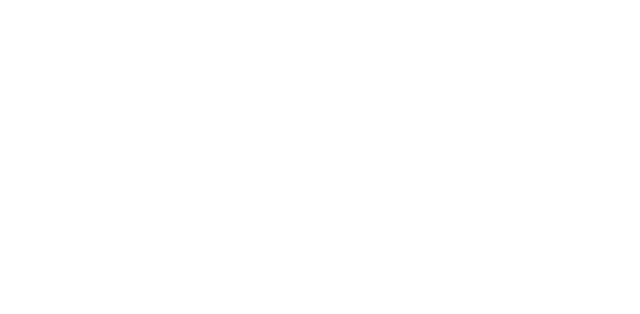
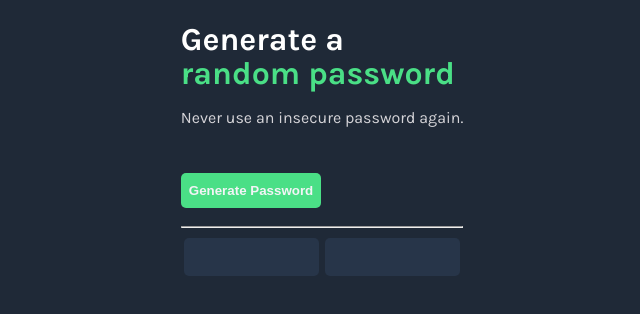
Before and after one commit to arvindpatelce/password-generator, a plain HTML site: page index.html in a window 1280 px wide. Shown: the whole page, without its empty margins (318-958 px from the left). Drawn offline with Linux system fonts and the light colour scheme.

Commit message:
Added all files

```diff
--- a/index.css
+++ b/index.css
@@ -0,0 +1,56 @@
+body {
+    margin: 0;
+    background-color: #1F2937;
+    color: #FFFFFF;
+    font-family: Karla, sans-serif;
+    display: flex;
+    justify-content: center;
+}
+.green-text {
+    color: #4ADF86;
+    margin-bottom: 3px;
+    margin-top: -25px;
+}
+
+p {
+    color: #D5D4D8;
+
+}
+
+hr {
+    background: #F3F4F6;
+    margin-bottom: 20px;
+
+
+}
+#output1, #output2 {
+    width: 135px;
+    height: 20px;
+    padding-top:18px;
+    text-align: center;
+    padding: 25px auto 50px;
+    margin: 15px auto 0;
+    background-color: #273549;
+    border-radius: 5px;
+    border: none;
+    font-weight: 500;
+}
+
+#passwords-el {
+    display: flex;
+    justify-content: space-between;
+    align-items: center;
+
+
+}
+
+#button-el {
+    border: none;
+    background-color: #4ADF86;
+    color: #F3F4F6;
+    font-weight: bold;
+    padding: 10px 8px;
+    border-radius: 5px;
+    margin-top: 30px;
+    margin-bottom: 10px;;
+}
--- a/index.html
+++ b/index.html
@@ -6,11 +6,33 @@
         <title>Password Generator</title>
         <meta name="description" content="">
         <meta name="viewport" content="width=device-width, initial-scale=1">
-        <link rel="stylesheet" href="">
+        <link rel="stylesheet" href="index.css">
+        <link rel="preconnect" href="https://fonts.googleapis.com">
+        <link rel="preconnect" href="https://fonts.gstatic.com" crossorigin>
+        <link href="https://fonts.googleapis.com/css2?family=Karla:wght@200;300;400;500;600;700;800&display=swap"
+            rel="stylesheet">
+
     </head>
     <body>
+        <div id="container" >
+
+            <h1 >Generate a</h1>
+            <h1 class="green-text">random password</h1>
+            <p class="normal-text">
+                Never use an insecure password again.
+            </p>
+                <button id="button-el" onclick="newPassword()" >Generate Password</button>
+
+            <hr>
+
+            <div id="passwords-el" class="green-text" >
+                <div id="output1" onclick="copyPassword()"></div>
+                <div id="output2" onclick="copyPassword()"></div>
+            </div>
+
+        </div>
 
 
-        <script src="" async defer></script>
+        <script src="index.js" async defer></script>
     </body>
 </html>
--- a/index.js
+++ b/index.js
@@ -0,0 +1,23 @@
+const characters = ["A","B","C","D","E","F","G","H","I","J","K","L","M","N","O","P","Q","R","S","T","U","V","W","X","Y","Z","a","b","c","d","e","f","g","h","i","j","k","l","m","n","o","p","q","r","s","t","u","v","w","x","y","z", "0", "1", "2", "3", "4", "5", "6", "7", "8", "9","~","`","!","@","#","$","%","^","&","*","(",")","_","-","+","=","{","[","}","]",",","|",":",";","<",">",".","?",
+"/"];
+
+let passwordButton = document.getElementById("button-el")
+let output1 = document.getElementById("output1")
+let output2 = document.getElementById("output2")
+
+function newPassword() {
+    let temp1 = generatePW()
+    output1.textContent = temp1
+    let temp2 = generatePW()
+    output2.textContent = temp2
+
+}
+
+function generatePW() {
+    let string =  " "
+    for(let i = 0; i < 10 ;i++){
+        string += characters[Math.floor(Math.random()*characters.length)]
+    }
+    return string
+
+}
```
